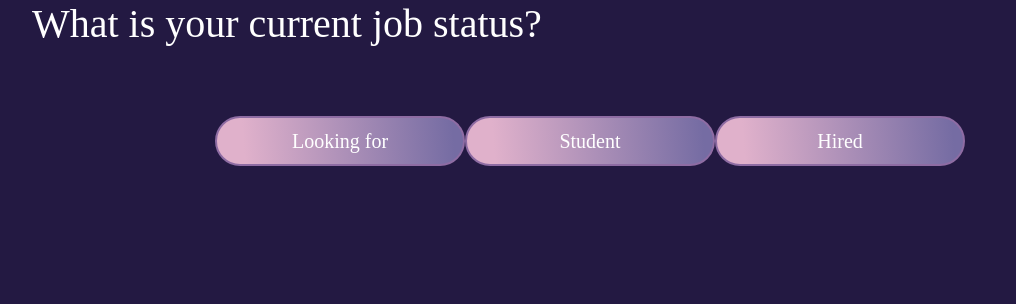
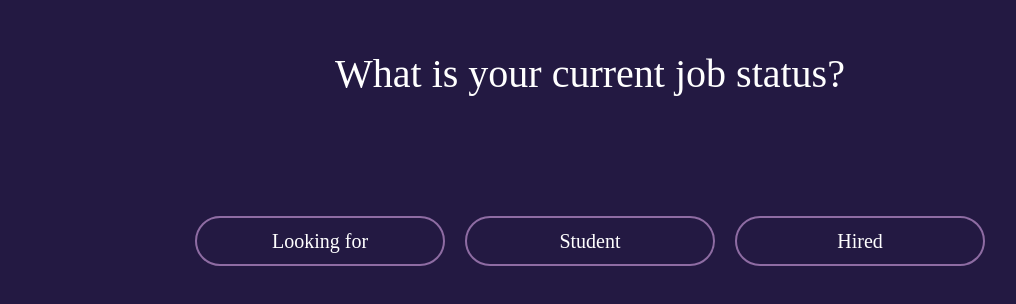
Before and after one commit to Gabriela-Mozer/routine-creator, an Angular app: page /app-business-user-info in a window 1280 px wide. Shown: the top 304 px of the page, without its empty margins (50-1066 px from the left). Built offline with nearby package versions, Linux system fonts and the light colour scheme.

Commit message:
corrected styles

```diff
--- a/src/app/components/business-user-info/business-user-info.component.css
+++ b/src/app/components/business-user-info/business-user-info.component.css
@@ -14,6 +14,11 @@
   justify-content: space-around;
 }
 
+.business-header {
+  align-self: center;
+  padding: 50px;
+}
+
 button {
   width: 250px;
   align-self: center;
@@ -24,5 +29,10 @@ button {
   border: 2px solid #8e6ca3;
   border-radius: 40px;
   cursor: pointer;
-  margin-top: 60px;
+  margin: 60px 10px;
+  background-color: #231942;
 }
+
+.looking-button {
+ background-color: #231942;
+}
--- a/src/app/components/business-user-info/business-user-info.component.html
+++ b/src/app/components/business-user-info/business-user-info.component.html
@@ -1,9 +1,9 @@
 <div class="container">
-  <h1>What is your current job status?</h1>
+  <h1 class="business-header">What is your current job status?</h1>
 
   <div class="button-container">
-    <button>Looking for</button>
-    <button>Student</button>
-    <button>Hired</button>
+    <button class="looking-button">Looking for</button>
+    <button class="student-button">Student</button>
+    <button class="hired-button">Hired</button>
   </div>
 </div>
--- a/src/app/components/information-form/information-form.component.css
+++ b/src/app/components/information-form/information-form.component.css
@@ -46,12 +46,8 @@
   cursor: pointer;
   margin-top: 60px;
   margin-bottom: 50px;
+  background: linear-gradient(265.39deg, #756CA3 4.4%, #E0B1CB 88.73%);
 }
-
-/* .disabled-button {
-  cursor: not-allowed;
-  background-color: #baa3c8;
-} */
 
 form {
   display: flex;
@@ -64,6 +60,7 @@ label {
 
 .submit-button[disabled] {
   cursor: not-allowed;
+  background: linear-gradient(265.39deg, #4a4566 4.4%, #9d6784 88.73%);
 }
 
 .submit-button .active {
--- a/src/app/components/main-page/main-page.component.css
+++ b/src/app/components/main-page/main-page.component.css
@@ -14,7 +14,7 @@
     padding: 75px 0;
 }
 
-button {
+.start-button {
     width: 250px;
     align-self: center;
     height: 50px;
@@ -25,4 +25,5 @@ button {
     border-radius: 40px;
     cursor: pointer;
     margin-top: 60px;
+    background: linear-gradient(265.39deg, #756CA3 4.4%, #E0B1CB 88.73%);
 }
--- a/src/app/components/main-page/main-page.component.html
+++ b/src/app/components/main-page/main-page.component.html
@@ -1,5 +1,5 @@
 
 <div class="container">
   <h1 class="main-header">Welcome to your planner.<br>Let us help you create your routine! </h1>
-  <button (click)="navigateToForm()">Let's start!</button>
+  <button class="start-button" (click)="navigateToForm()">Let's start!</button>
 </div>
--- a/src/styles.css
+++ b/src/styles.css
@@ -1,16 +1,11 @@
 /* You can add global styles to this file, and also import other style files */
 /* @import url('https://fonts.googleapis.com/css2?family=Judson&family=Lato:wght@100;300;400;700&display=swap'); */
 
-*{
+* {
     box-sizing: border-box;
 }
 
-body{
+body {
     background-color: #231942;
     font-family: 'Judson', serif;
 }
-
-button{
-    background: linear-gradient(265.39deg, #756CA3 4.4%, #E0B1CB 88.73%);
-
-}
```
